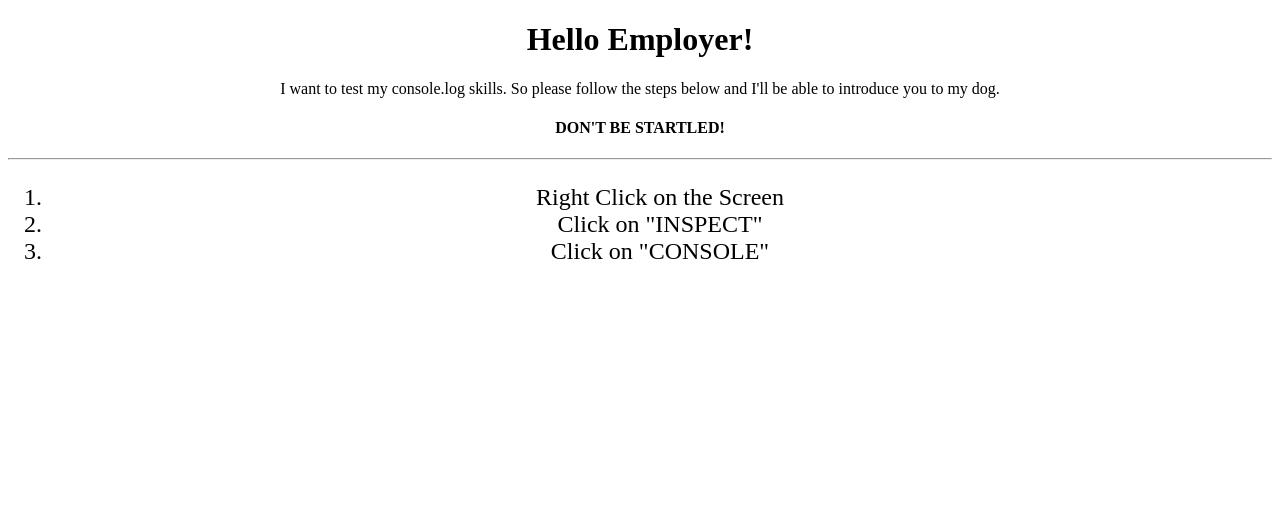
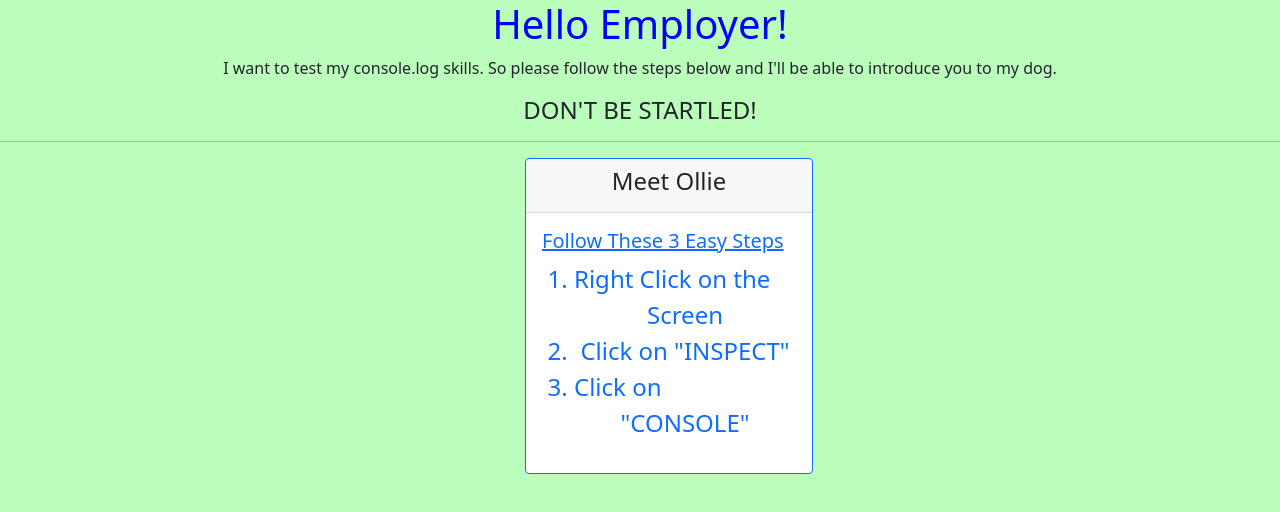
Before and after one commit to nicholasd-uci/javaScript103, a plain HTML site: page functions.html in a window 1280 px wide. Drawn offline with nearby package versions, Linux system fonts and the light colour scheme.

Commit message:
updated page details

```diff
--- a/functions.html
+++ b/functions.html
@@ -5,16 +5,26 @@
     <meta charset="UTF-8">
     <meta name="viewport" content="width=device-width, initial-scale=1.0">
     <title>JavaScript103- Functions</title>
-
+    <link href="https://cdn.jsdelivr.net/npm/bootstrap@5.0.0-beta1/dist/css/bootstrap.min.css" rel="stylesheet" integrity="sha384-giJF6kkoqNQ00vy+HMDP7azOuL0xtbfIcaT9wjKHr8RbDVddVHyTfAAsrekwKmP1" crossorigin="anonymous">
     <style>
+      body {
+        background-color: rgba(169, 253, 169, 0.781);
+      }
       h1 {
         text-align: center;
+        color: blue;
       }
       p {
         text-align: center;
       }
       h4 {
         text-align: center;
+      }
+      h5 {
+        text-decoration: underline;
+      }
+      #card {
+        padding-left: 525px;
       }
       ol {
         text-align-last: center;
@@ -29,11 +39,19 @@
 <p>I want to test my console.log skills. So please follow the steps below and I'll be able to introduce you to my dog.</p>
 <h4>DON'T BE STARTLED!</h4>
 <hr>
-<ol>
-  <li>Right Click on the Screen</li>
-  <li>Click on "INSPECT"</li>
-  <li>Click on "CONSOLE"</li>
-</ol>
+
+<div id="card">
+<div class="card border-primary mb-3" style="max-width: 18rem;">
+  <div class="card-header"><h4>Meet Ollie</h4></div>
+  <div class="card-body text-primary">
+    <h5 class="card-title">Follow These 3 Easy Steps</h5>
+    <ol>
+      <li>Right Click on the Screen</li>
+      <li>Click on "INSPECT"</li>
+      <li>Click on "CONSOLE"</li>
+    </ol>
+  </div>
+</div>
 
   <script>
 // We would have used this Array below but instead we replace it with an object
```
Also changed, not shown: domTwo.html (+6 -6 lines), index.html (deleted, +0 -17 lines).
